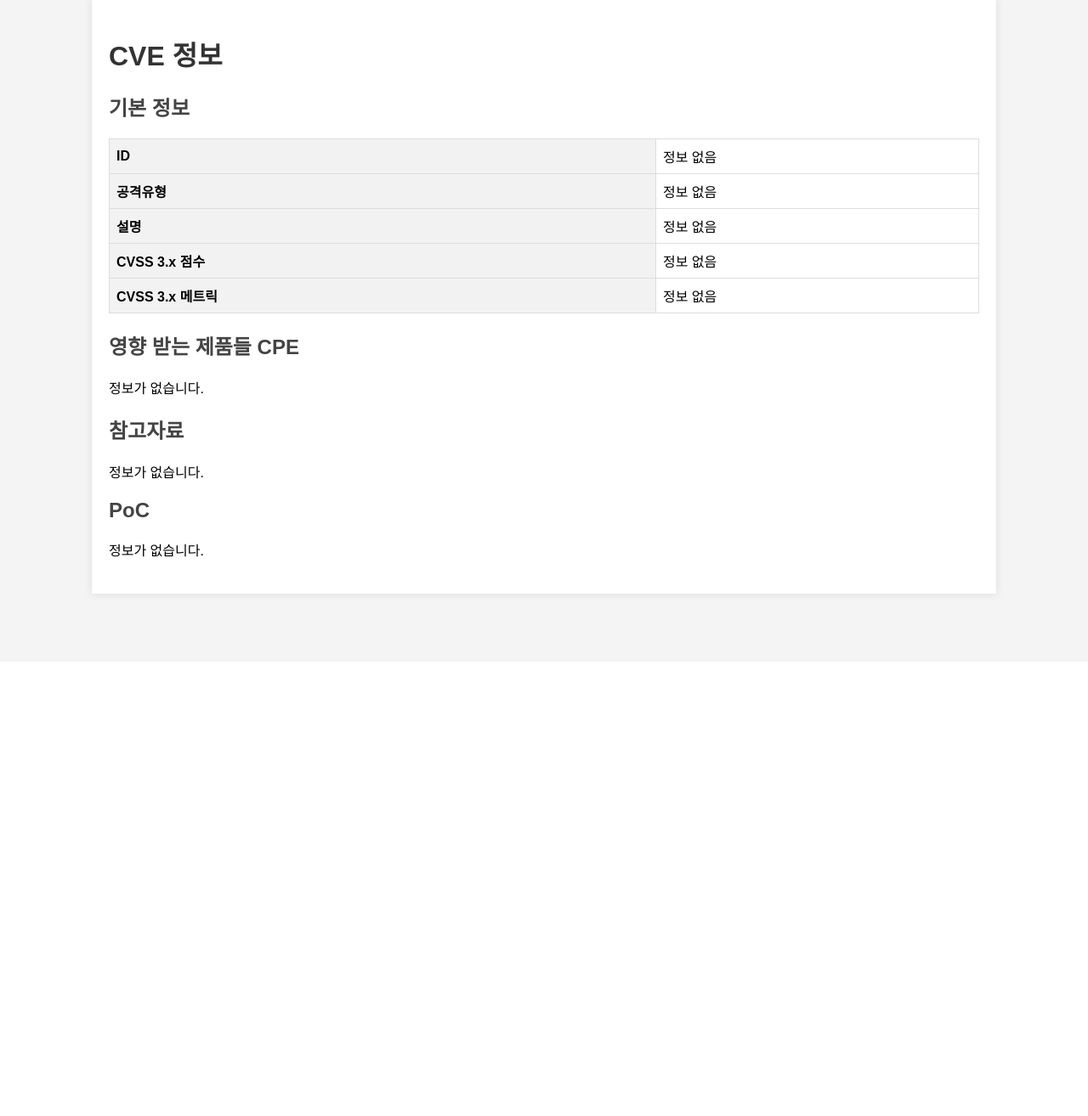
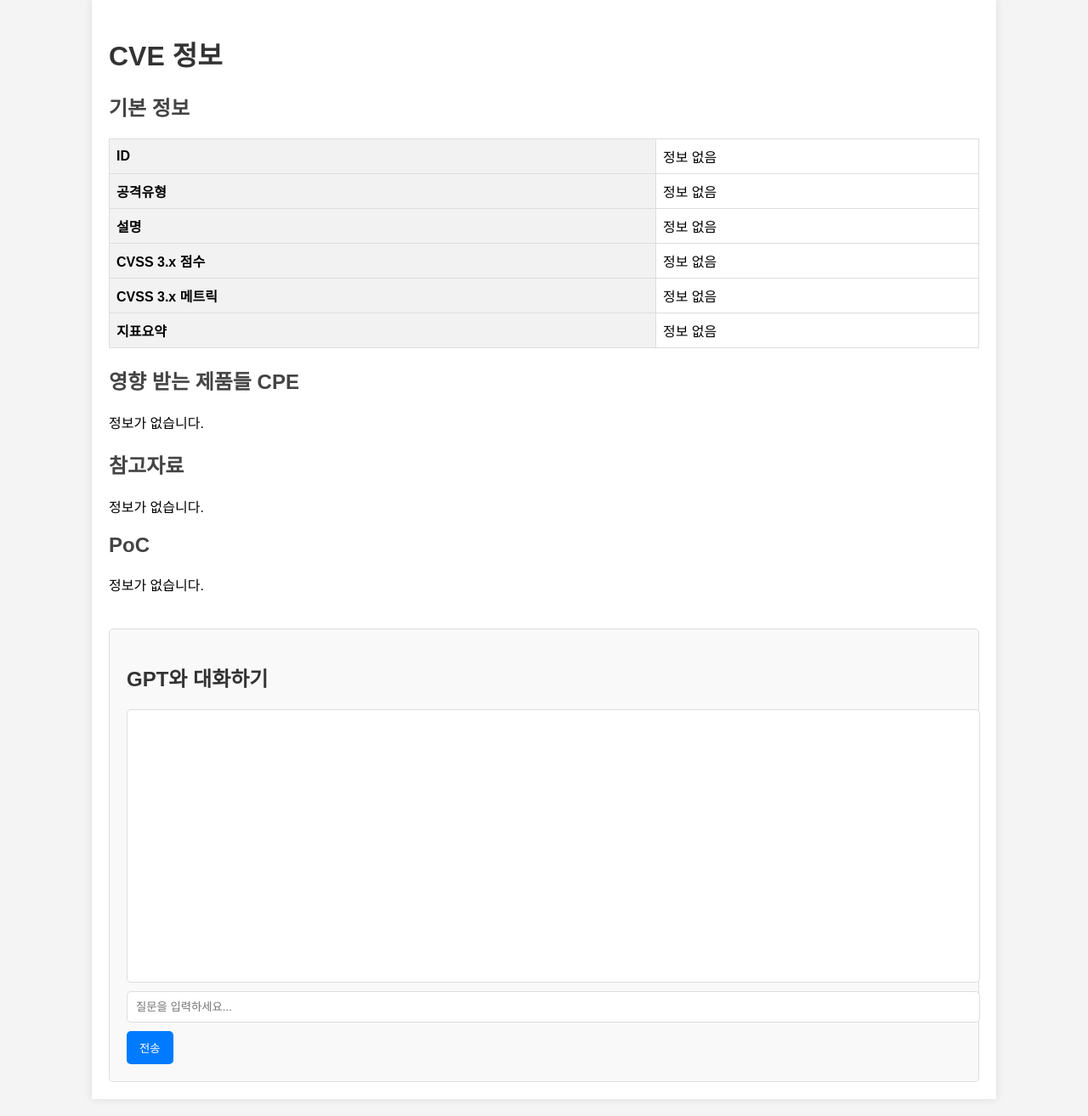
Before and after one commit to sdevel1029/ips_rule_advisor, a FastAPI app: template src/templates/info.html in a window 1280 px wide. Shown: the part 21-1335 px from the top of the page at 85% size. Before the commit the page ends 727 px from the top, so only its background shows below. Run offline with FastAPI, Linux system fonts and the light colour scheme; the template is opened without the code that fills it, so the values that code supplies are empty.

Commit message:
gpt 와 채팅하는 함수 구현 , info.html gpt란 추가 , openai 라우터에 gpt 엔드포인트 추가

```diff
--- a/src/templates/info.html
+++ b/src/templates/info.html
@@ -42,6 +42,54 @@
         .section h2 {
             color: #444;
         }
+        .chat-container {
+            margin-top: 40px;
+            padding: 20px;
+            background-color: #f9f9f9;
+            border: 1px solid #ddd;
+            border-radius: 5px;
+        }
+        .chat-container h2 {
+            color: #333;
+        }
+        .chat-box {
+            width: 100%;
+            height: 300px;
+            overflow-y: scroll;
+            background-color: #fff;
+            border: 1px solid #ddd;
+            padding: 10px;
+            margin-bottom: 10px;
+            border-radius: 5px;
+        }
+        .chat-message {
+            margin: 5px 0;
+            padding: 8px;
+            background-color: #e7f3ff;
+            border-radius: 5px;
+            word-wrap: break-word;
+        }
+        .chat-message.user {
+            background-color: #d1e7dd;
+        }
+        .chat-input {
+            width: 100%;
+            padding: 10px;
+            border-radius: 5px;
+            border: 1px solid #ddd;
+        }
+        .chat-send-button {
+            margin-top: 10px;
+            padding: 10px 15px;
+            border: none;
+            background-color: #007bff;
+            color: white;
+            cursor: pointer;
+            border-radius: 5px;
+        }
+        .chat-send-button:hover {
+            background-color: #0056b3;
+        }
     </style>
 </head>
 <body>
@@ -70,6 +118,10 @@
                 <tr>
                     <th>CVSS 3.x 메트릭</th>
                     <td>{{ info.nvd.메트릭 | default('정보 없음') }}</td>
+                </tr>
+                <tr>
+                    <th>지표요약</th>
+                    <td>{{ type | default('정보 없음') }}</td>
                 </tr>
             </table>
         </div>
@@ -123,6 +175,64 @@
                 <p>정보가 없습니다.</p>
             {% endif %}
         </div>
+
+     <!-- Chat Section -->
+     <div class="chat-container">
+        <h2>GPT와 대화하기</h2>
+        <div class="chat-box" id="chat-box">
+            <!-- 대화 내용이 여기에 표시됩니다. -->
+        </div>
+        <form id="chat-form">
+            <input type="text" id="user-input" class="chat-input" placeholder="질문을 입력하세요...">
+            <button type="submit" class="chat-send-button">전송</button>
+        </form>
     </div>
+
+    </div>
+
+    <script>
+        const chatBox = document.getElementById('chat-box');
+        const chatForm = document.getElementById('chat-form');
+        const userInput = document.getElementById('user-input');
+
+        // 메시지를 채팅 박스에 추가하는 함수
+        function addMessage(content, sender) {
+            const message = document.createElement('div');
+            message.classList.add('chat-message');
+            if (sender === 'user') {
+                message.classList.add('user');
+            }
+            message.textContent = content;
+            chatBox.appendChild(message);
+            chatBox.scrollTop = chatBox.scrollHeight;
+        }
+
+        // 폼 제출 이벤트 핸들러
+        chatForm.addEventListener('submit', async function(event) {
+    event.preventDefault();
+    const userMessage = userInput.value;
+    if (userMessage.trim() === '') return;
+
+    addMessage(userMessage, 'user');
+    userInput.value = '';
+
+    try {
+        // GPT와 대화를 위해 서버에 요청을 보냅니다.
+        const response = await fetch('/openai/chat', {
+            method: 'POST',
+            headers: {
+                'Content-Type': 'application/json',
+            },
+            body: JSON.stringify({ message: userMessage })  // 'message' 필드로 보내기
+        });
+
+        const data = await response.json();
+        addMessage(data.reply, 'gpt');
+
+    } catch (error) {
+        console.error('Error:', error);
+    }
+});
+    </script>
 </body>
 </html>
```
Also changed, not shown: src/openai/openai_routes.py (+10 -2 lines), src/openai/openai_service.py (+22 -1 lines).
